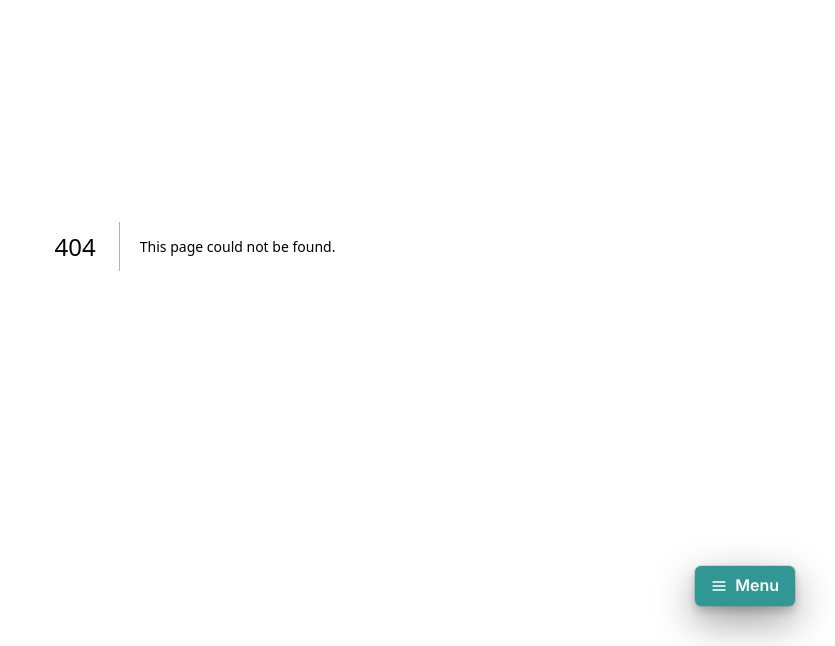
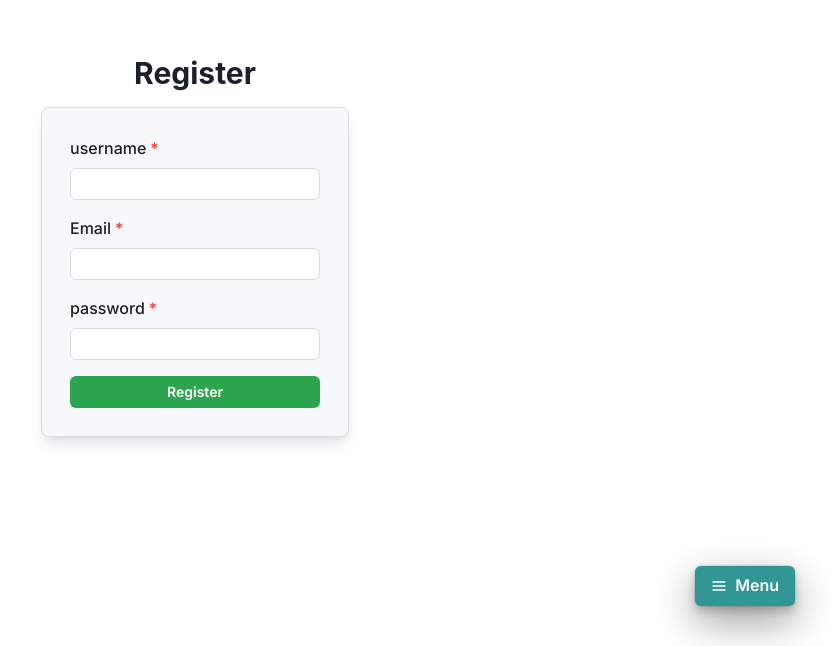
Before and after one commit to ht3aa/twanis, a Next.js app: page /user/register in a window 1280 px wide. Before the commit this address had no page. Shown: the part 154-800 px from the top of the page, without its empty margins (445-1280 px from the left). Built offline with nearby package versions, Linux system fonts and the light colour scheme.

Commit message:
Adding host functionality

```diff
--- a/app/page.tsx
+++ b/app/page.tsx
@@ -73,7 +73,7 @@ export default function Home() {
               <Divider />
               <CardFooter>
                 <ButtonGroup spacing="2">
-                  <ChakraLink as={Link} href={`/video-room/${Lib.generateRoomId()}/${video.id}`}>
+                  <ChakraLink as={Link} href={`/video/room/${Lib.generateRoomId()}/${video.id}?host=true`}>
                     <Button variant="solid" colorScheme="blue">
                       Make Room
                     </Button>
--- a/app/template.tsx
+++ b/app/template.tsx
@@ -52,12 +52,19 @@ export default function Template({ children }: { children: ReactNode }) {
                 </ChakraLink>
               </Box>
               <Box>
-                <ChakraLink as={Link} href="/video-upload">
+                <ChakraLink as={Link} href="/video/upload">
                   Upload a Video
                 </ChakraLink>
               </Box>
               <Box>
-                <Input placeholder="Type here..." />
+                <ChakraLink as={Link} href="/user/register">
+                  Register
+                </ChakraLink>
+              </Box>
+              <Box>
+                <ChakraLink as={Link} href="/user/login">
+                  Login
+                </ChakraLink>
               </Box>
             </Stack>
           </DrawerBody>
--- /dev/null
+++ b/app/user/login/page.tsx
@@ -0,0 +1,85 @@
+"use client";
+
+import {
+  Input,
+  FormControl,
+  FormLabel,
+  Card,
+  CardBody,
+  Stack,
+  Button,
+  Box,
+  Heading,
+} from "@chakra-ui/react";
+
+export default function VideoUpload() {
+  return (
+    <Box
+      display="flex"
+      flexDirection="column"
+      justifyContent="center"
+      alignItems="center"
+      h="100vh"
+    >
+      <Heading size="lg" mb="4">
+        Login
+      </Heading>
+      <Card
+        bg="#f6f8fa"
+        variant="outline"
+        borderColor="#d8dee4"
+        w="308px"
+        size="lg"
+        borderRadius={8}
+        boxShadow="lg"
+      >
+        <CardBody>
+          <form
+            action="http://localhost:8000/api/v1/user/login"
+            method="post"
+          >
+            <Stack spacing="4">
+              <FormControl isRequired>
+                <FormLabel size="sm">username</FormLabel>
+
+                <Input
+                  type="text"
+                  bg="white"
+                  borderColor="#d8dee4"
+                  size="sm"
+                  name="username"
+                  accept="video/*"
+                  borderRadius="6px"
+                />
+              </FormControl>
+
+              <FormControl isRequired>
+                <FormLabel size="sm">password</FormLabel>
+
+                <Input
+                  type="password"
+                  bg="white"
+                  name="password"
+                  borderColor="#d8dee4"
+                  size="sm"
+                  borderRadius="6px"
+                />
+              </FormControl>
+
+              <Button
+                type="submit"
+                bg="#2da44e"
+                color="white"
+                size="sm"
+                _hover={{ bg: "#2c974b" }}
+                _active={{ bg: "#298e46" }}
+              >
+                Register
+              </Button>
+            </Stack>
+          </form>
+        </CardBody>
+      </Card>
+    </Box>
+  );
+}
--- /dev/null
+++ b/app/user/register/page.tsx
@@ -0,0 +1,99 @@
+"use client";
+
+import {
+  Input,
+  FormControl,
+  FormLabel,
+  Card,
+  CardBody,
+  Stack,
+  Button,
+  Box,
+  Heading,
+} from "@chakra-ui/react";
+
+export default function VideoUpload() {
+  return (
+    <Box
+      display="flex"
+      flexDirection="column"
+      justifyContent="center"
+      alignItems="center"
+      h="100vh"
+    >
+      <Heading size="lg" mb="4">
+        Register
+      </Heading>
+      <Card
+        bg="#f6f8fa"
+        variant="outline"
+        borderColor="#d8dee4"
+        w="308px"
+        size="lg"
+        borderRadius={8}
+        boxShadow="lg"
+      >
+        <CardBody>
+          <form
+            action="http://localhost:8000/api/v1/user"
+            method="post"
+          >
+            <Stack spacing="4">
+              <FormControl isRequired>
+                <FormLabel size="sm">username</FormLabel>
+
+                <Input
+                  type="text"
+                  bg="white"
+                  borderColor="#d8dee4"
+                  size="sm"
+                  name="username"
+                  accept="video/*"
+                  borderRadius="6px"
+                />
+              </FormControl>
+
+              <FormControl isRequired>
+                <FormLabel size="sm">Email</FormLabel>
+
+                <Input
+                  type="email"
+                  bg="white"
+                  name="email"
+                  borderColor="#d8dee4"
+                  size="sm"
+                  borderRadius="6px"
+                  accept="image/*"
+                />
+              </FormControl>
+
+              <FormControl isRequired>
+                <FormLabel size="sm">password</FormLabel>
+
+                <Input
+                  type="password"
+                  bg="white"
+                  name="password"
+                  borderColor="#d8dee4"
+                  size="sm"
+                  borderRadius="6px"
+                />
+              </FormControl>
+
+              <Button
+                type="submit"
+                bg="#2da44e"
+                color="white"
+                size="sm"
+                _hover={{ bg: "#2c974b" }}
+                _active={{ bg: "#298e46" }}
+              >
+                Register
+              </Button>
+            </Stack>
+          </form>
+        </CardBody>
+      </Card>
+    </Box>
+  );
+}
--- a/app/video-room/[roomId]/[videoId]/page.tsx
+++ b/app/video/room/[roomId]/[videoId]/page.tsx
@@ -5,6 +5,7 @@ import { io, Socket } from "socket.io-client";
 
 export default function VideoRoom({ params }: { params: { videoId: string, roomId: string } }) {
   let socket: Socket;
+  const [isHost, setIsHost] = useState(false);
   const videoEl: MutableRefObject<HTMLVideoElement | null> = useRef(null);
   const [chatMessages, setChatMessages]: [Array<{ msg: string }>, any] = useState([]);
 
@@ -36,8 +37,13 @@ export default function VideoRoom({ params }: { params: { videoId: string, roomI
     setChatMessages([...chatMessages, { msg: data }]);
   });
 
+  socket.on("hostMember", function () {
+    setIsHost(true);
+    console.log(isHost)
+  })
+
   function sendPlayMessage() {
-    if (!videoEl.current) return;
+    if(!isHost) return;
     console.log("play");
     socket.emit("play", {
       time: videoEl.current.currentTime,
@@ -46,7 +52,8 @@ export default function VideoRoom({ params }: { params: { videoId: string, roomI
   }
 
   function sendPauseMessage() {
-    console.log("pause");
+    if(!isHost) return;
+
     socket.emit("pause", params.roomId);
   }
 
@@ -65,9 +72,10 @@ export default function VideoRoom({ params }: { params: { videoId: string, roomI
     socket.emit("room", params.roomId);
   }
 
+
   useEffect(() => {
     joinRoom();
-  })
+  }, [])
 
   return (
     <div className="w-full h-screen flex justify-around items-center">
@@ -76,7 +84,7 @@ export default function VideoRoom({ params }: { params: { videoId: string, roomI
         onPlay={sendPlayMessage}
         onPause={sendPauseMessage}
         width="500"
-        controls
+        controls={isHost}
         ref={videoEl}
         src={`http://192.168.0.122:8000/api/v1/video/${params.videoId}`}
       ></video>
--- a/app/video-upload/page.tsx
+++ b/app/video/upload/page.tsx
@@ -7,21 +7,13 @@ import {
   Card,
   CardBody,
   Stack,
-  HStack,
   Button,
   Box,
   Heading,
   Textarea,
 } from "@chakra-ui/react";
-import { useState } from "react";
 
 export default function VideoUpload() {
-  const [email, setEmail] = useState("");
-  const [password, setPassword] = useState("");
-  const [success, setSuccess] = useState("");
-  const [error, setError] = useState("");
-  const [isLoading, setIsLoading] = useState(false);
-  const [isLoggedIn, setIsLoggedIn] = useState(false);
 
   return (
     <Box
@@ -117,24 +109,5 @@ export default function VideoUpload() {
         </CardBody>
       </Card>
     </Box>
-    // <form className="m-2" action="http://localhost:8000/api/v1/video" method="post" encType="multipart/form-data">
-    //   <div className="border border-gray-700 w-[500px] my-2 p-2">
-    //     <label htmlFor="videoFile">Video File: </label>
-    //     <input id="videoFile" type="file" name="videoFile" accept="video/*" />
-    //   </div>
-    //   <div className="border border-gray-700 w-[500px] my-2 p-2">
-    //     <label htmlFor="thumbnailFile">thumbnail File: </label>
-    //     <input id="thumbnailFile" type="file" name="thumbnailFile" accept="image/*" />
-    //   </div>
-    //   <div className="border border-gray-700 w-[500px] my-2 p-2">
-    //     <label htmlFor="title">video title: </label>
-    //     <input className="border border-blue-500" id="title" type="text" name="title" />
-    //   </div>
-    //   <div className="border border-gray-700 w-[500px] my-2 p-2">
-    //     <label htmlFor="description">video description: </label>
-    //     <input className="border border-blue-500" id="description" type="text" name="description" />
-    //   </div>
-    //   <button className="btn btn-primary" type="submit">Submit</button>
-    // </form>
   );
 }
```
Also changed, not shown: middleware.ts (added, +24 -0 lines).
